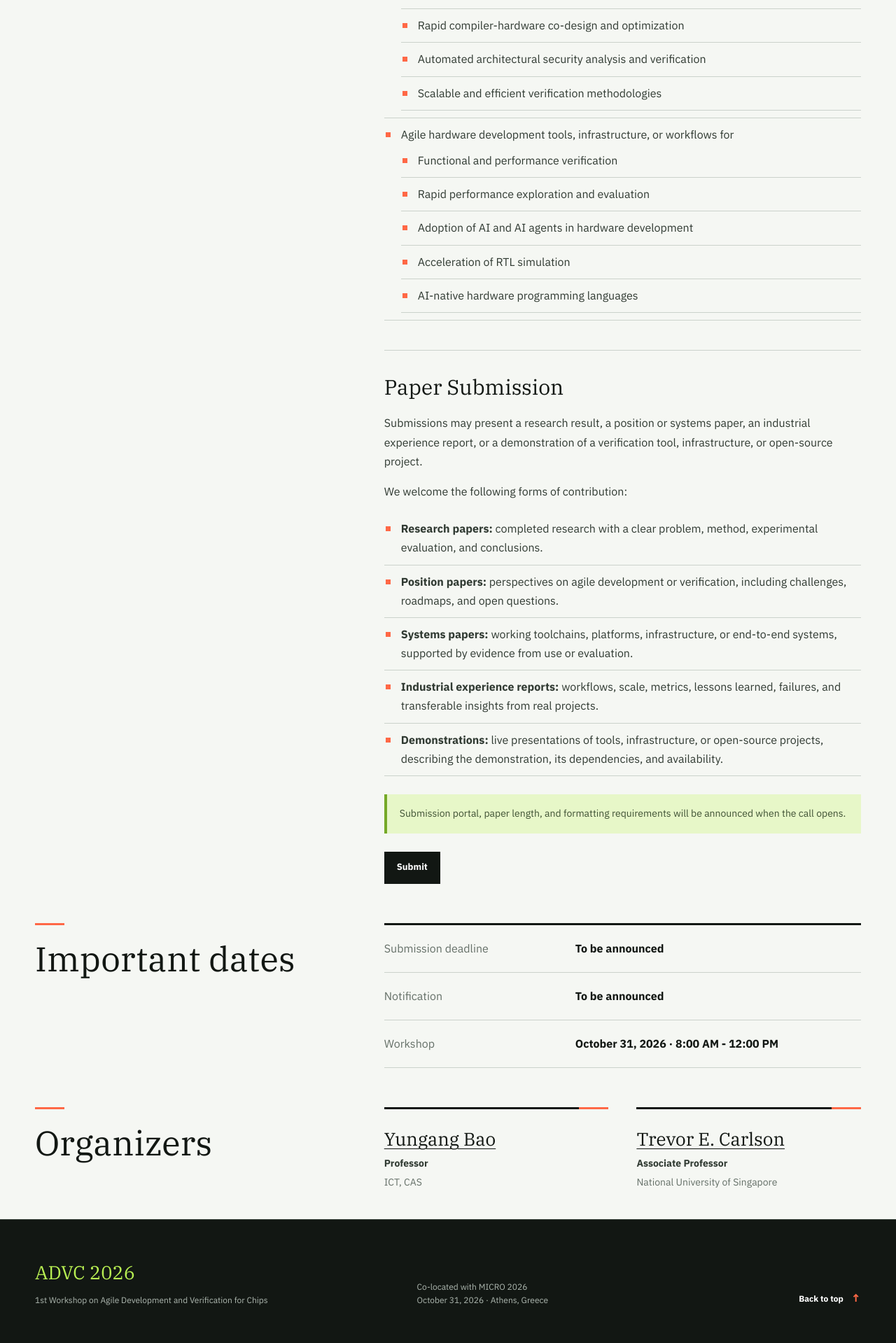
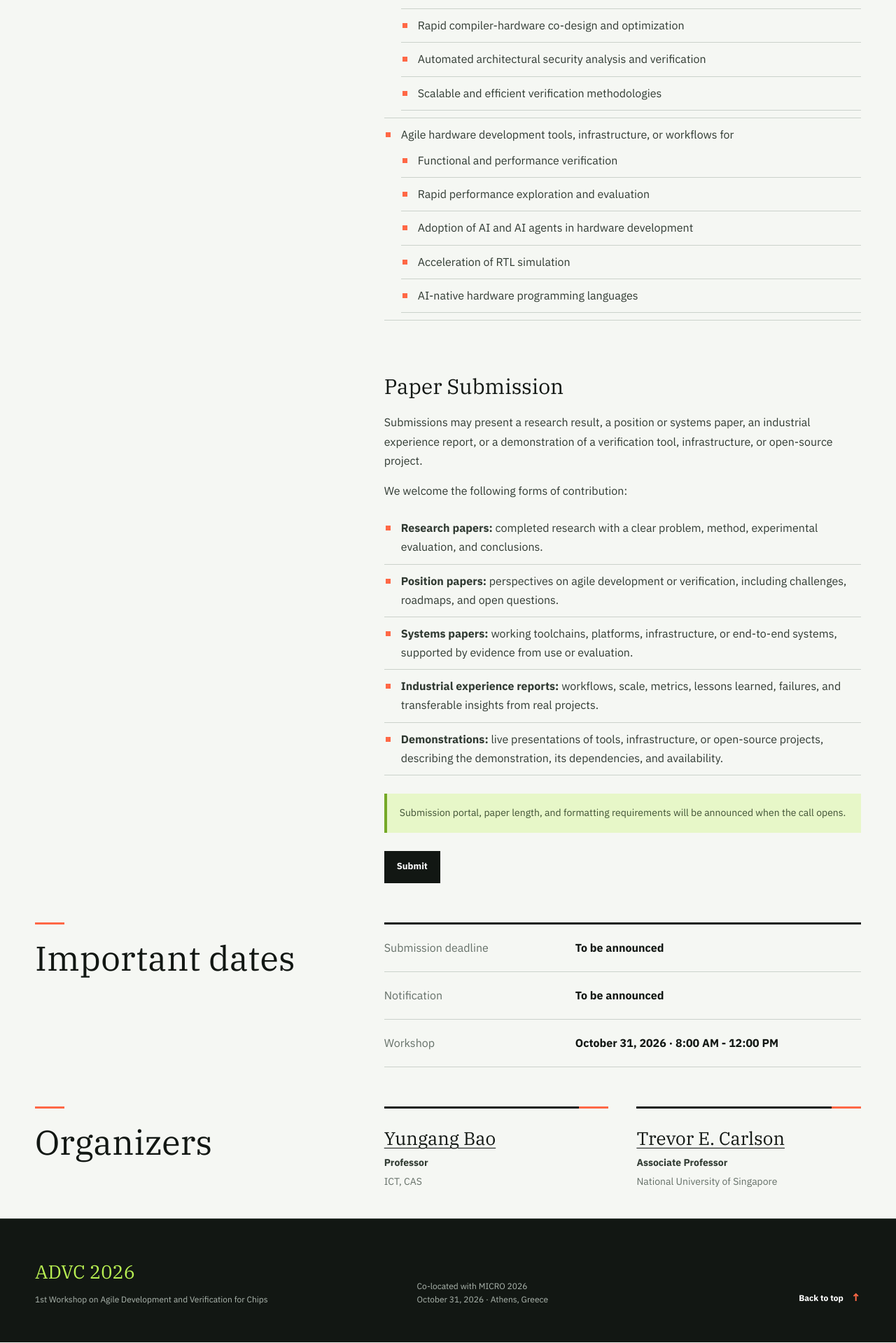
Before and after one commit to OpenXiangShan/workshop, a Jekyll site: the page built from index.md, in a window 1280 px wide. Shown: the part 1709-3628 px from the top of the page at 70% size. Built offline with Jekyll 4.4.1, drawn with Linux system fonts in a browser that asks for light colours.

Commit message:
remove a redundant divider

```diff
--- a/assets/css/site.css
+++ b/assets/css/site.css
@@ -497,7 +497,6 @@ main > .section + .section {
 .cfp-subsection + .cfp-subsection {
   margin-top: 42px;
   padding-top: 36px;
-  border-top: 1px solid var(--line);
 }
 
 .cfp-subsection h3 {
```
